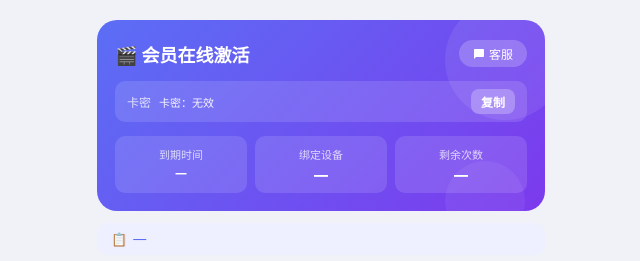
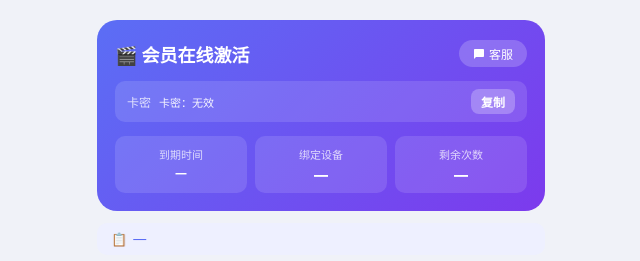
Before and after one commit to wuweiwuju/card-system, a website: page public/index.html in a window 1280 px wide. Shown: the top 261 px of the page, 319-959 px from the left. Drawn offline with Linux system fonts and the light colour scheme.

Commit message:
fix: remove ::before ::after decorative circles from top-banner

```diff
--- a/public/index.html
+++ b/public/index.html
@@ -54,16 +54,6 @@
       color: #fff;
       position: relative;
       overflow: hidden;
-    }
-    .top-banner::before {
-      content:''; position:absolute; right:-20px; top:-20px;
-      width:120px; height:120px; border-radius:50%;
-      background:rgba(255,255,255,.08);
-    }
-    .top-banner::after {
-      content:''; position:absolute; right:20px; bottom:-30px;
-      width:80px; height:80px; border-radius:50%;
-      background:rgba(255,255,255,.06);
     }
     .banner-top { display:flex; align-items:center; justify-content:space-between; margin-bottom:14px; }
     .banner-title { font-size:18px; font-weight:800; }
```
